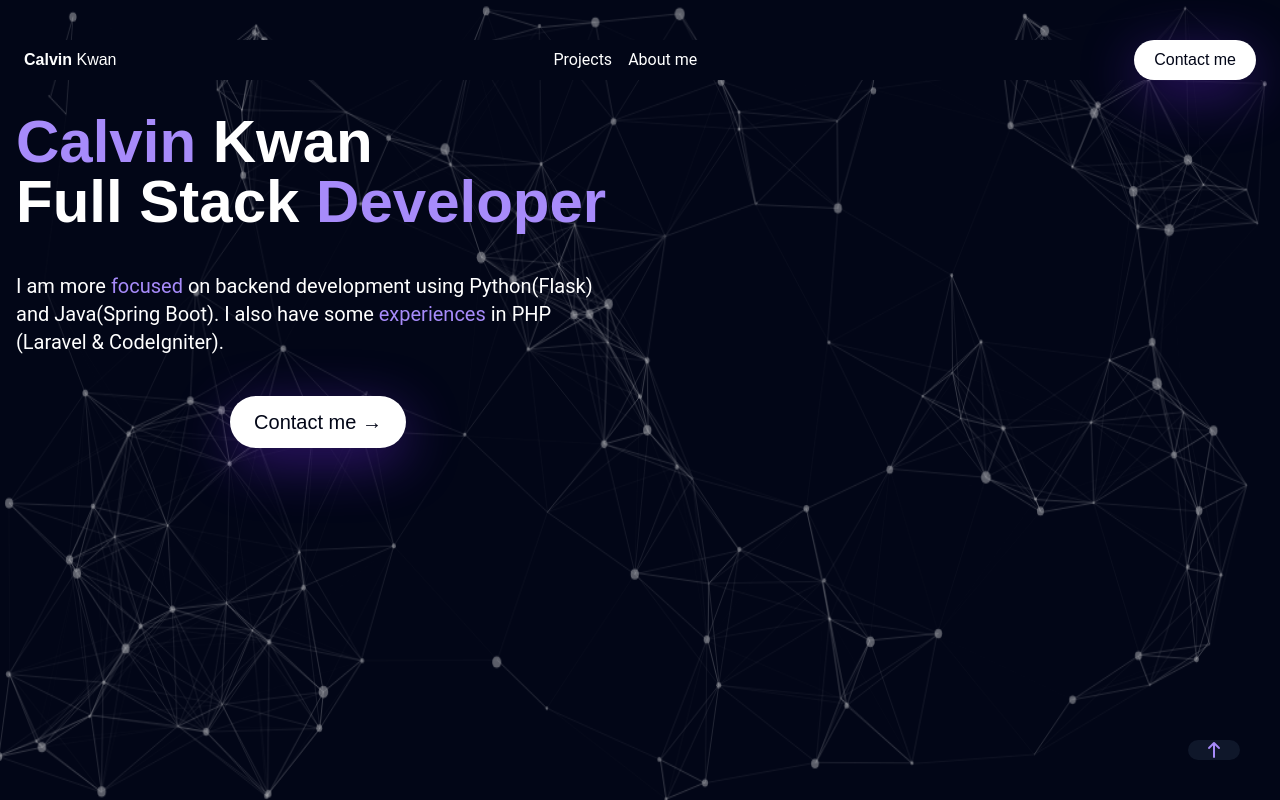
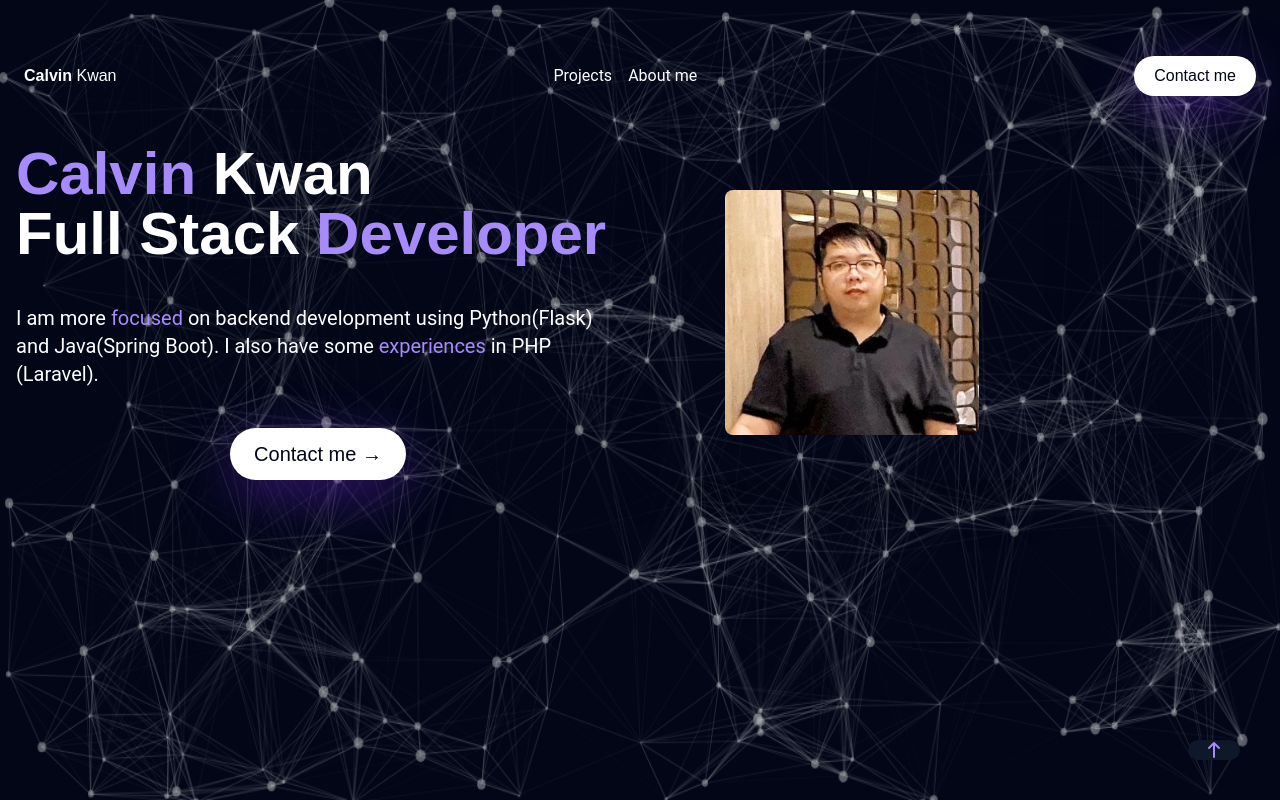
Before and after one commit to ckw28502/Portfolio, a SvelteKit app: page / in a window 1280 px wide. Built offline with nearby package versions, Linux system fonts and the light colour scheme.

Commit message:
feat: add image to website

```diff
--- /dev/null
+++ b/src/components/commons/image/Profile.svelte
@@ -0,0 +1,3 @@
+<div class="relative shadow-2xl w-96 grid gap-6 place-items-center ">
+    <img src="/assets/picture.png" alt="" class="object-cover z-[2] max-h-[70vh] rounded-lg" />
+</div>
--- a/src/components/layouts/Header.svelte
+++ b/src/components/layouts/Header.svelte
@@ -12,7 +12,7 @@
 
 </script>
 
-<header class={"sticky z-[10] top-10 duration-200 px-6 flex items-center justify-between border-solid" + headerClasses}>
+<header class={"sticky z-[10] top-10 duration-200 px-6 flex items-center justify-between border-solid bg-opacity-5 " + headerClasses}>
     <h1 class="font-medium">
         <strong class="font-bold poppins">Calvin</strong> Kwan
     </h1>
--- a/src/components/layouts/sections/Intro.svelte
+++ b/src/components/layouts/sections/Intro.svelte
@@ -1,8 +1,10 @@
 <script lang="ts">
+	import Profile from "../../commons/image/Profile.svelte";
+
 
 </script>
 
-<section id="intro" class="grid grid-cols-1 lg:grid-cols-2 gap-10 py-8 sm:py-14">
+<section id="intro" class="grid grid-cols-1 lg:grid-cols-2 gap-10  py-8 sm:py-14">
     <div class="flex flex-col lg:justify-center text-center lg:text-left gap-6 md:gap-8 lg:gap-10">
         <h2 class="font-semibold text-4xl sm:text:5xl md:text-6xl">
             <span class="poppins text-violet-400">Calvin</span> Kwan
@@ -11,7 +13,7 @@
         </h2>
         <p class="text-base sm:text-lg md:text-xl">
             I am more <span class="text-violet-400">focused</span> on backend development using Python(Flask) and
-            Java(Spring Boot). I also have some <span class="text-violet-400">experiences</span> in PHP (Laravel & CodeIgniter).
+            Java(Spring Boot). I also have some <span class="text-violet-400">experiences</span> in PHP (Laravel).
         </p>
         <a href="mailto:ckw28502@gmail.com" target="_blank" class="blue-shadow mx-auto lg:mr-auto text-base sm:text-lg md:text-xl
             poppins relative overflow-hidden px-6 py-3 group rounded-full bg-white text-slate-950">
@@ -21,6 +23,6 @@
 
             <h3 class="relative z-9">Contact me &rarr;</h3>
         </a>
-
     </div>
+    <Profile />
 </section>
--- a/static/particlesjs/js/app.js
+++ b/static/particlesjs/js/app.js
@@ -16,7 +16,7 @@ particlesJS('particles-js',
   {
     "particles": {
       "number": {
-        "value": 160,
+        "value": 320,
         "density": {
           "enable": true,
           "value_area": 800
```
Also changed, not shown: static/assets/picture.png (added).
